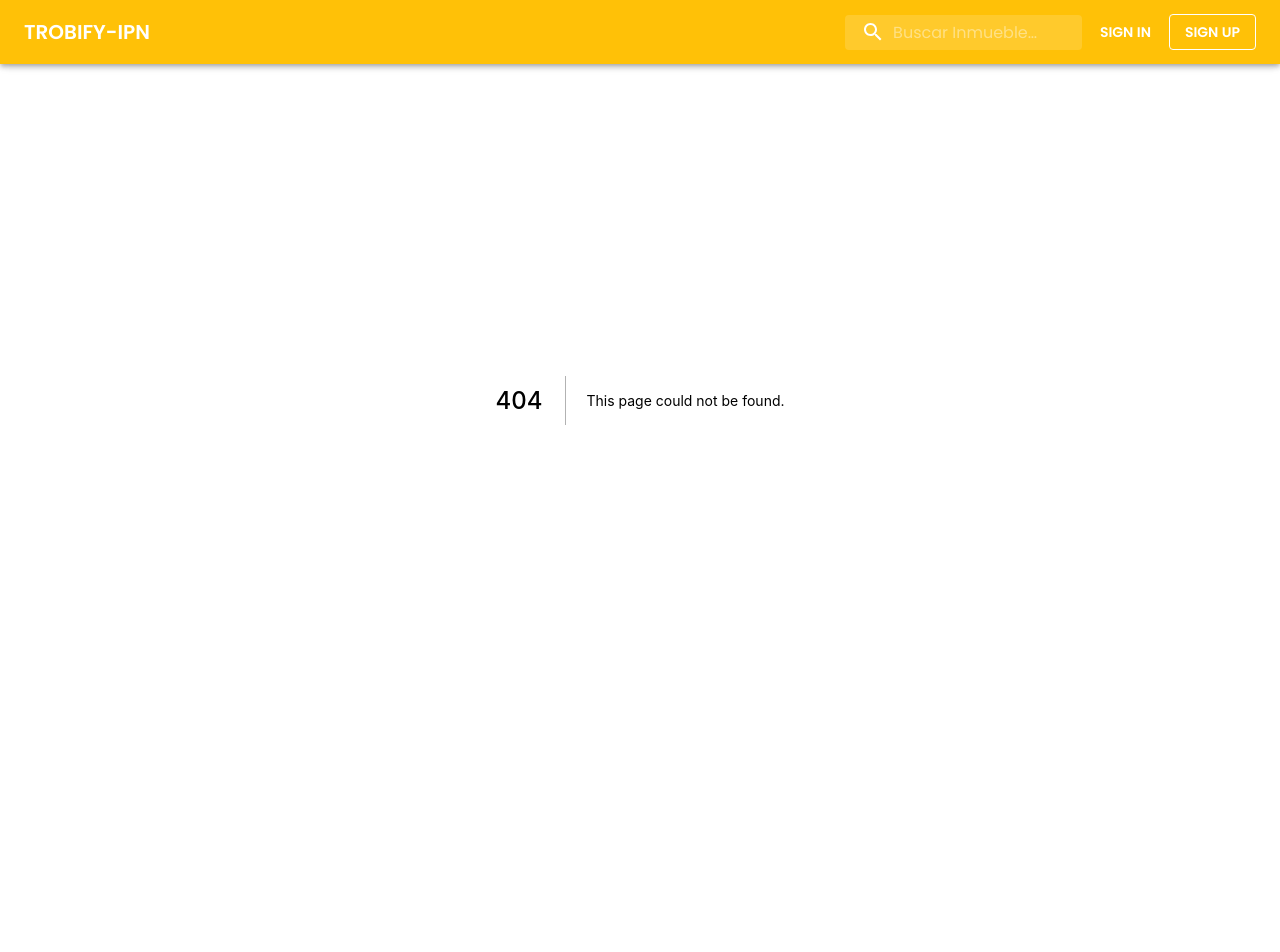
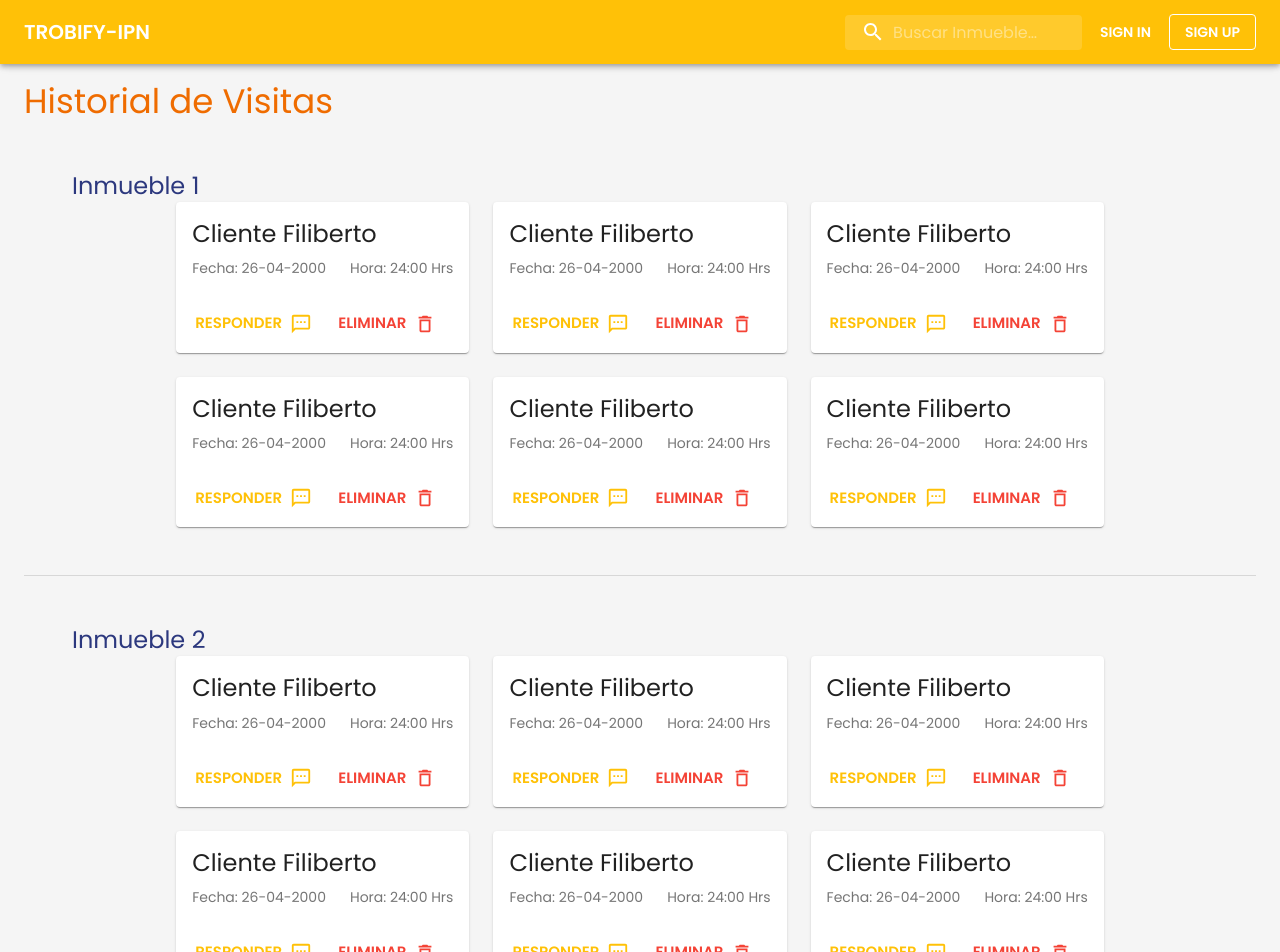
Before and after one commit to Ruben35/TROBIFY-IPN, a Next.js app in the folder web/: page /inmuebles/historialVisitas in a window 1280 px wide. Before the commit this address had no page. Shown: the top 952 px of the page. Before the commit the page ends 800 px from the top, so only its background shows below. Built offline with nearby package versions, Linux system fonts and the light colour scheme.

Commit message:
gestionInmueble e historial de visitas (vistas sin api)

```diff
--- /dev/null
+++ b/web/pages/inmuebles/historialVisitas.js
@@ -0,0 +1,143 @@
+import Head from 'next/head'
+import { Box, Button, Container, Grid, ThemeProvider, Typography } from '@material-ui/core';
+import { makeStyles } from '@material-ui/core/styles';
+import { useState } from 'react';
+import { spacing } from '@material-ui/system';
+import PaginationBar from '../../components/basic/PaginationBar';
+import Card from '@material-ui/core/Card';
+import CardActions from '@material-ui/core/CardActions';
+import CardContent from '@material-ui/core/CardContent';
+import DeleteOutlinedIcon from '@material-ui/icons/DeleteOutlined';
+import Divider from '@material-ui/core/Divider';
+import SmsOutlinedIcon from '@material-ui/icons/SmsOutlined';
+
+const useStyles = makeStyles((theme) => ({
+    root: {
+        maxWidth: 345,
+    },
+    button: {
+        flexGrow: 1,
+    },
+    colorRed: {
+        color: '#f44336',
+    },
+    subTitle:{
+        color: '#2c387e'
+    }
+
+}));
+
+export default function Historial() {
+    const classes = useStyles();
+    const CardVisita = ({ }) => {
+        return (
+            <Card className={classes.root}>
+
+                    <CardContent>
+                        <Typography gutterBottom variant="h5" component="h2">
+                            Cliente Filiberto
+                        </Typography>
+                        <Grid container
+                        direction="row"
+                        justify="center"
+                        alignItems="center"
+                        spacing={3}>
+                        <Grid item>
+                        <Typography variant="body2" color="textSecondary" component="p">
+                            Fecha: 26-04-2000
+                        </Typography>
+                        </Grid>
+                        <Grid item>
+                        <Typography variant="body2" color="textSecondary" component="p">
+                            Hora: 24:00 Hrs
+                        </Typography>
+                        </Grid>
+                    </Grid>
+                    </CardContent>
+
+                <CardActions>
+                <Button size="large" color="primary" endIcon={<SmsOutlinedIcon/>} >
+                    Responder
+
+                </Button>
+                <Button size="large" className={classes.colorRed} endIcon={<DeleteOutlinedIcon/>} >
+                   Eliminar
+                </Button>
+            </CardActions>
+
+            </Card>);
+    }
+    return (
+        <>
+            <Head>
+                <title>Historial Visitas</title>
+            </Head>
+            <Box minHeight="64px"></Box>
+            <Container maxWidth="lg">
+                <Box display="flex" flexDirection="row" mt={2} mb={2}>
+                    <Typography variant="h4" color="secondary">Historial de Visitas</Typography>
+                </Box>
+                <Box m={4} p={2}>
+                    <Typography variant="h5" className={classes.subTitle}>Inmueble 1</Typography>
+                    <Grid container
+                        direction="row"
+                        justify="center"
+                        alignItems="center"
+                        spacing={3}>
+                        <Grid item>
+                            <CardVisita></CardVisita>
+                        </Grid>
+                        <Grid item>
+                            <CardVisita></CardVisita>
+                        </Grid>
+                        <Grid item>
+                            <CardVisita></CardVisita>
+                        </Grid>
+                        <Grid item>
+                            <CardVisita></CardVisita>
+                        </Grid>
+                        <Grid item>
+                            <CardVisita></CardVisita>
+                        </Grid>
+                        <Grid item>
+                            <CardVisita></CardVisita>
+                        </Grid>
+
+                    </Grid>
+                </Box>
+                <Divider/>
+                <Box m={4} p={2}>
+                    <Typography variant="h5" className={classes.subTitle}>Inmueble 2</Typography>
+                    <Grid container
+                        direction="row"
+                        justify="center"
+                        alignItems="center"
+                        spacing={3}>
+                        <Grid item>
+                            <CardVisita></CardVisita>
+                        </Grid>
+                        <Grid item>
+                            <CardVisita></CardVisita>
+                        </Grid>
+                        <Grid item>
+                            <CardVisita></CardVisita>
+                        </Grid>
+                        <Grid item>
+                            <CardVisita></CardVisita>
+                        </Grid>
+                        <Grid item>
+                            <CardVisita></CardVisita>
+                        </Grid>
+                        <Grid item>
+                            <CardVisita></CardVisita>
+                        </Grid>
+                    </Grid>
+                </Box>
+                <Divider/>
+                <Box display="flex" alignItems="center" justifyContent="center" mt={2} mb={2}>
+                    <PaginationBar count={10} page={1} />
+                </Box>
+            </Container>
+        </>
+    );
+}
```
Also changed, not shown: web/pages/inmuebles/gestionInmueble.js (added, +109 -0 lines).
